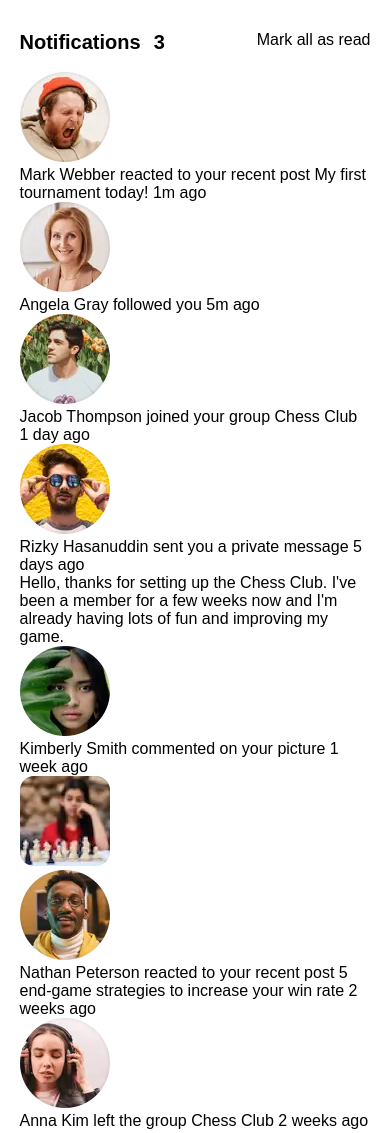
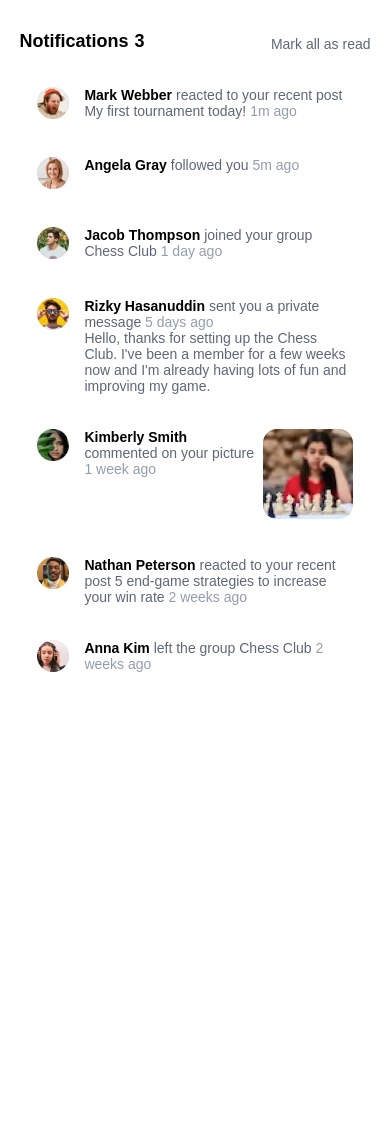
Before and after one commit to Floor20/notification-page, a plain HTML site: page index.html in a window 390 px wide. After the commit the page ends 844 px from the top, so only its background shows below. Drawn offline with Linux system fonts and the light colour scheme.

Commit message:
Further mobile design

```diff
--- a/index.html
+++ b/index.html
@@ -34,7 +34,7 @@
           <li class="notif-heading">
             Notifications<span class="notif-number">3</span>
           </li>
-          <li>Mark all as read</li>
+          <li class="mark-btn">Mark all as read</li>
         </ul>
       </header>
       <main>
@@ -48,8 +48,9 @@
                 />
               </li>
               <li class="notif-description">
-                <span>Mark Webber</span> reacted to your recent post My first
-                tournament today! <span>1m ago</span>
+                <span class="user-name">Mark Webber</span> reacted to your
+                recent post My first tournament today!
+                <span class="notif-time">1m ago</span>
               </li>
             </ul>
           </li>
@@ -62,7 +63,8 @@
                 />
               </li>
               <li class="notif-description">
-                <span>Angela Gray</span> followed you <span>5m ago</span>
+                <span class="user-name">Angela Gray</span> followed you
+                <span class="notif-time">5m ago</span>
               </li>
             </ul>
           </li>
@@ -75,8 +77,9 @@
                 />
               </li>
               <li class="notif-description">
-                <span>Jacob Thompson</span> joined your group Chess Club
-                <span>1 day ago</span>
+                <span class="user-name">Jacob Thompson</span> joined your group
+                Chess Club
+                <span class="notif-time">1 day ago</span>
               </li>
             </ul>
           </li>
@@ -89,8 +92,9 @@
                 />
               </li>
               <li class="notif-description">
-                <span>Rizky Hasanuddin</span> sent you a private message
-                <span>5 days ago</span>
+                <span class="user-name">Rizky Hasanuddin</span> sent you a
+                private message
+                <span class="notif-time">5 days ago</span>
                 <figure>
                   Hello, thanks for setting up the Chess Club. I've been a
                   member for a few weeks now and I'm already having lots of fun
@@ -108,8 +112,9 @@
                 />
               </li>
               <li class="notif-description">
-                <span>Kimberly Smith</span> commented on your picture
-                <span>1 week ago</span>
+                <span class="user-name">Kimberly Smith</span> commented on your
+                picture
+                <span class="notif-time">1 week ago</span>
               </li>
               <li>
                 <img src="assets/images/image-chess.webp" alt="Chess photo" />
@@ -125,9 +130,9 @@
                 />
               </li>
               <li class="notif-description">
-                <span>Nathan Peterson</span> reacted to your recent post 5
-                end-game strategies to increase your win rate
-                <span>2 weeks ago</span>
+                <span class="user-name">Nathan Peterson</span> reacted to your
+                recent post 5 end-game strategies to increase your win rate
+                <span class="notif-time">2 weeks ago</span>
               </li>
             </ul>
           </li>
@@ -140,8 +145,9 @@
                 />
               </li>
               <li class="notif-description">
-                <span>Anna Kim</span> left the group Chess Club
-                <span>2 weeks ago</span>
+                <span class="user-name">Anna Kim</span> left the group Chess
+                Club
+                <span class="notif-time">2 weeks ago</span>
               </li>
             </ul>
           </li>
--- a/src/sass/style.scss
+++ b/src/sass/style.scss
@@ -24,13 +24,54 @@ header {
 .notif-info {
   display: flex;
   justify-content: space-between;
+  align-items: end;
 }
 
 .notif-heading {
-  font-size: 20px;
+  font-size: 18px;
+  font-weight: 800;
+}
+
+.notif-number {
+  margin-left: 5%;
+}
+
+.notif-list,
+.mark-btn {
+  color: hsl(219, 12%, 42%);
+  font-size: 14px;
+}
+
+.notif-list {
+}
+
+.user-name {
+  color: hsl(0, 0%, 0%);
   font-weight: bold;
 }
 
-.notif-number {
-  margin-left: 10%;
+.notif-tile {
+  padding: 5%;
 }
+
+.notif-content {
+  display: flex;
+  // justify-content: space-between;
+}
+
+.notif-time {
+  color: hsl(219, 14%, 63%);
+}
+
+.notif-img {
+  width: 10%;
+  margin-right: 5%;
+}
+
+.notif-img img {
+  max-width: 2rem;
+}
+
+.notif-description {
+  width: 90%;
+}
```
Also changed, not shown: src/css/style.css, 1 other file.
